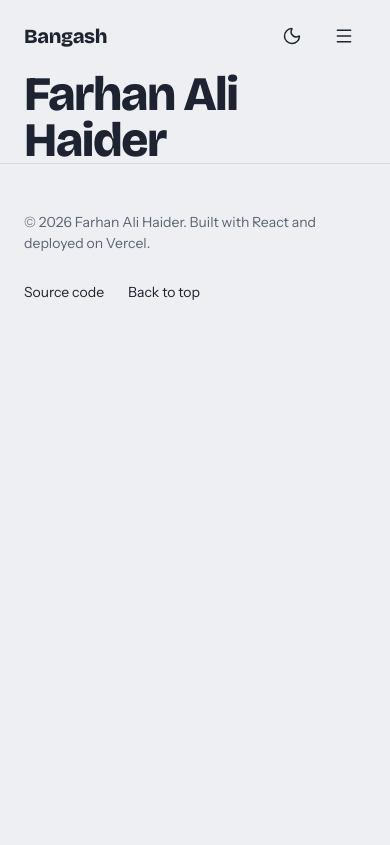
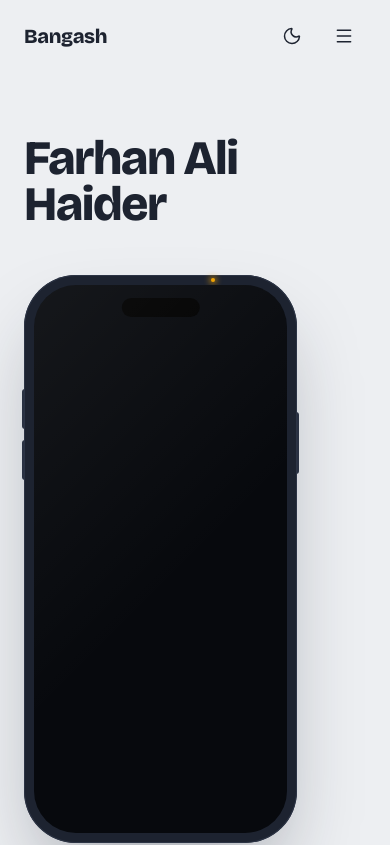
Before and after one commit to bangash40/portfolio, a React (Vite) app: page / in a window 390 px wide. Shown: the top 845 px of the page. Built offline with nearby package versions, Linux system fonts and the light colour scheme.

Commit message:
feat: add phone frame component

```diff
--- a/src/App.tsx
+++ b/src/App.tsx
@@ -2,6 +2,7 @@ import { Container } from './components/layout/Container';
 import { Footer } from './components/layout/Footer';
 import { Navbar } from './components/layout/Navbar';
 import { SkipLink } from './components/layout/SkipLink';
+import { PhoneFrame } from './components/phone/PhoneFrame';
 import { content } from './data/content';
 import { useLenis } from './hooks/useLenis';
 
@@ -14,8 +15,9 @@ function App() {
       <Navbar />
       <main id="main">
         <section id="top" className="pt-[72px]">
-          <Container>
+          <Container className="flex flex-col gap-12 py-16 lg:flex-row lg:items-center lg:justify-between">
             <h1 className="text-hero">{content.person.fullName}</h1>
+            <PhoneFrame label="Phone with a blank screen" />
           </Container>
         </section>
         <section id="about" />
--- /dev/null
+++ b/src/components/phone/PhoneFrame.tsx
@@ -0,0 +1,109 @@
+import type { ReactNode } from 'react';
+
+export type PhoneSize = 'lg' | 'sm';
+export type PhoneState = 'off' | 'booting' | 'on';
+
+interface PhoneFrameProps {
+  size?: PhoneSize;
+  state?: PhoneState;
+  /** Describes what the screen currently shows (DESIGN.md §6.1). */
+  label: string;
+  className?: string;
+  children?: ReactNode;
+}
+
+// lg is the hero and pinned phone; sm is the per-project and 404 phone. The sm radii are the
+// lg ones (52px body, 42px screen) scaled down so the device keeps the same proportions.
+const sizes: Record<PhoneSize, { width: string; body: string; screen: string; led: string }> = {
+  lg: {
+    width: 'w-[min(70vw,300px)]',
+    body: 'rounded-phone p-[10px]',
+    screen: 'rounded-screen',
+    led: 'top-[3px] size-1',
+  },
+  sm: {
+    width: 'w-[min(56vw,200px)]',
+    body: 'rounded-[36px] p-[7px]',
+    screen: 'rounded-[29px]',
+    led: 'top-[2px] size-[3px]',
+  },
+};
+
+const fade = 'transition-opacity duration-400 ease-out motion-reduce:duration-100';
+
+// The signature device: pure CSS, graphite body, dynamic island, side buttons, power LED,
+// 9:19.5 screen and a soft glass reflection. Animations target the data-phone-* hooks.
+export function PhoneFrame({
+  size = 'lg',
+  state = 'on',
+  label,
+  className = '',
+  children,
+}: PhoneFrameProps) {
+  const s = sizes[size];
+
+  return (
+    <div
+      role="img"
+      aria-label={label}
+      data-phone-state={state}
+      className={`relative ${s.width} ${className}`}
+    >
+      {/* Side buttons: volume up and down on the left, power on the right */}
+      <span
+        aria-hidden="true"
+        className="absolute top-[20%] -left-[2px] h-[7%] w-[3px] rounded-l-sm bg-phone-rim"
+      />
+      <span
+        aria-hidden="true"
+        className="absolute top-[29%] -left-[2px] h-[7%] w-[3px] rounded-l-sm bg-phone-rim"
+      />
+      <span
+        aria-hidden="true"
+        className="absolute top-[24%] -right-[2px] h-[11%] w-[3px] rounded-r-sm bg-phone-rim"
+      />
+
+      <div className={`relative bg-phone shadow-phone ring-1 ring-phone-rim ring-inset ${s.body}`}>
+        {/* Power LED: dim when off, saffron glow once powered */}
+        <span
+          aria-hidden="true"
+          className={`absolute right-[30%] rounded-full bg-phone-rim ${s.led}`}
+        >
+          <span
+            data-phone-led
+            className={`absolute inset-0 rounded-full bg-saffron shadow-[0_0_6px_1px_var(--color-saffron)] ${fade} ${
+              state === 'off' ? 'opacity-0' : 'opacity-100'
+            }`}
+          />
+        </span>
+
+        <div
+          data-phone-screen
+          className={`relative isolate aspect-[9/19.5] overflow-hidden bg-phone-screen ${s.screen}`}
+        >
+          {children}
+
+          {/* Black glass shown while the phone is off or booting */}
+          <div
+            data-phone-power
+            aria-hidden="true"
+            className={`absolute inset-0 z-10 bg-phone-screen ${fade} ${
+              state === 'on' ? 'opacity-0' : 'opacity-100'
+            }`}
+          />
+
+          <div
+            aria-hidden="true"
+            className="absolute top-[2.4%] left-1/2 z-20 h-[3.4%] w-[31%] -translate-x-1/2 rounded-full bg-black"
+          />
+
+          {/* The only gradient on the site: a soft diagonal reflection at 6% white */}
+          <div
+            aria-hidden="true"
+            className="pointer-events-none absolute inset-0 z-30 bg-[linear-gradient(135deg,rgb(255_255_255/0.06)_0%,rgb(255_255_255/0)_55%)]"
+          />
+        </div>
+      </div>
+    </div>
+  );
+}
--- a/src/index.css
+++ b/src/index.css
@@ -40,6 +40,11 @@
   --radius-panel: 20px;
   --radius-field: 10px;
 
+  /* The phone body stays graphite in both themes; the rim keeps it visible on dark (DESIGN.md §2) */
+  --color-phone: #1d2330;
+  --color-phone-rim: #2c3445;
+  --color-phone-screen: #07090d;
+
   /* Only the phone casts a shadow (DESIGN.md §2, §6.1) */
   --shadow-phone: 0 40px 80px -20px rgb(29 35 48 / 0.35);
 
@@ -57,6 +62,7 @@
   --color-saffron: #f5b731;
   --color-error: #ff8a80;
   --color-on-signal: #141821;
+  --color-phone-rim: #3a4356;
 }
 
 @layer base {
```
Also changed, not shown: 1 other file (tests, documents, lock files or other folders).
